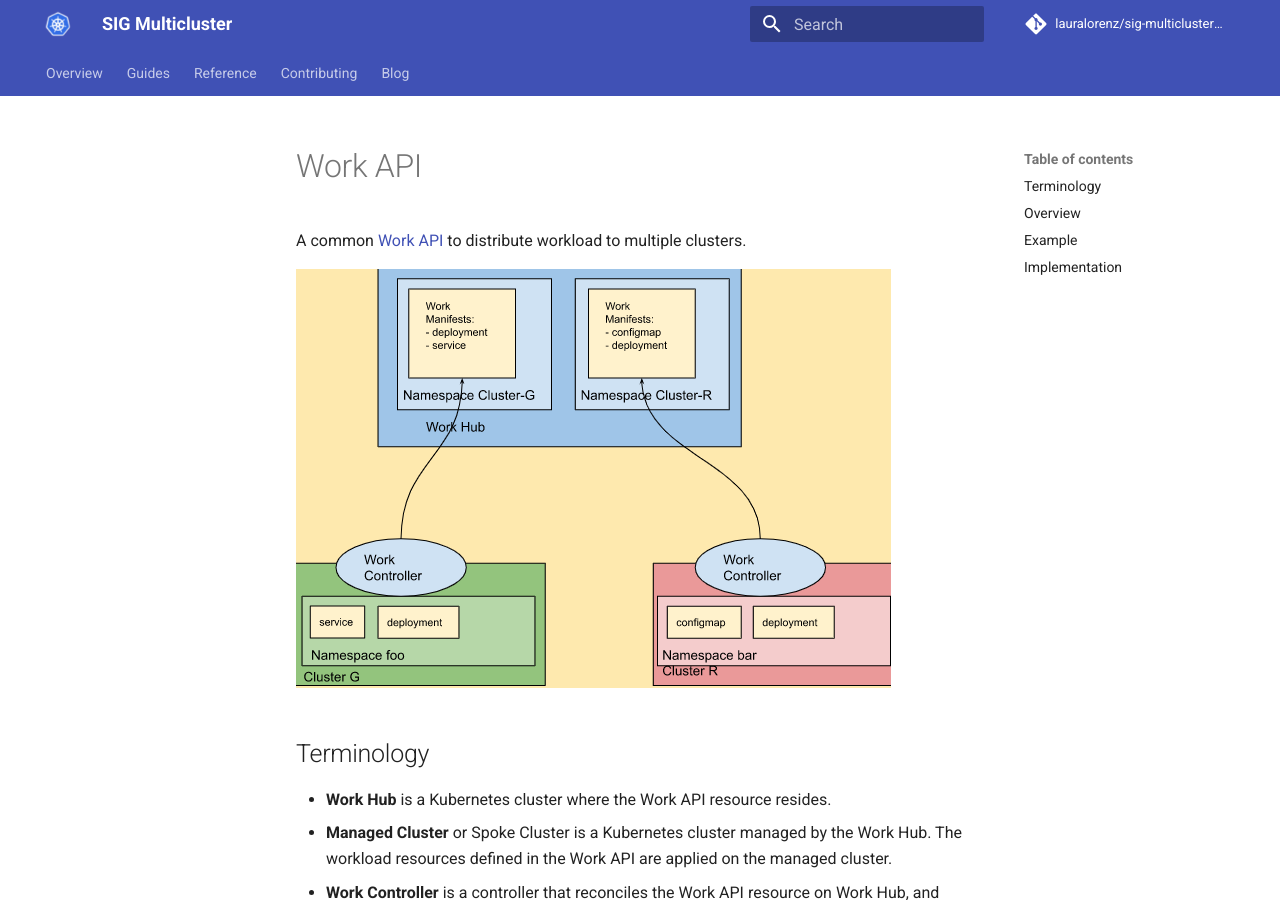
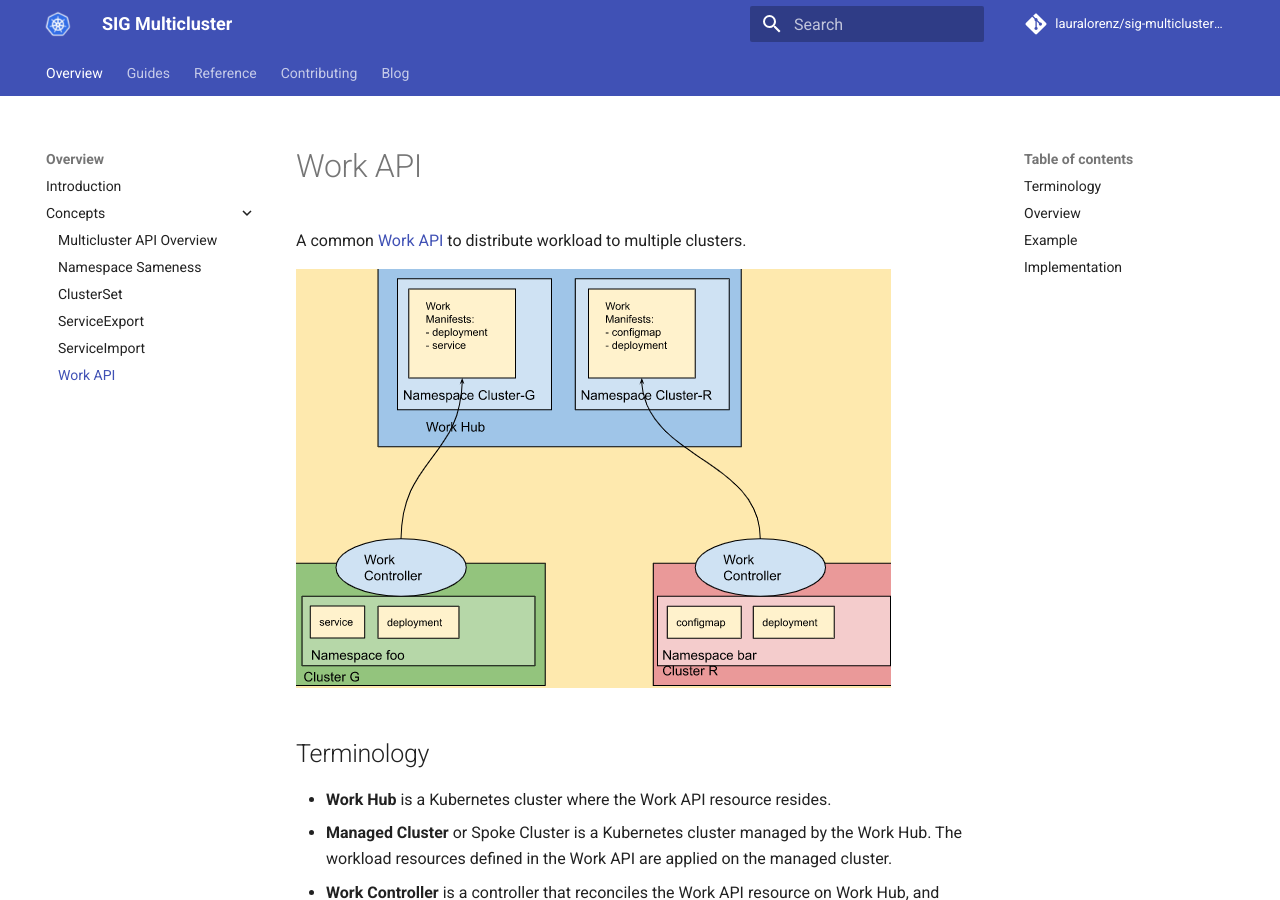
Before and after one commit to lauralorenz/sig-multicluster-site-proposal, an MkDocs documentation site: the page built from site-src/api-types/work-api.md, in a window 1280 px wide and 900 px high. Built offline with MkDocs 1.6.1 and Material for MkDocs 9.7.7, drawn with Linux system fonts in a browser that asks for light colours; comment, search, counter and statistics services are not loaded.

```diff
--- a/mkdocs.yml
+++ b/mkdocs.yml
@@ -42,6 +42,7 @@ nav:
         ClusterSet: api-types/cluster-set.md
         ServiceExport: api-types/service-export.md
         ServiceImport: api-types/service-import.md
+        Work API: api-types/work-api.md
   - Guides:
     - Index: guides/index.md
     - Implementation Guidelines: guides/guidelines.md
```
Also changed, not shown: site-src/contributing/index.md (+3 -1 lines), site-src/index.md (+1 -0 lines).
